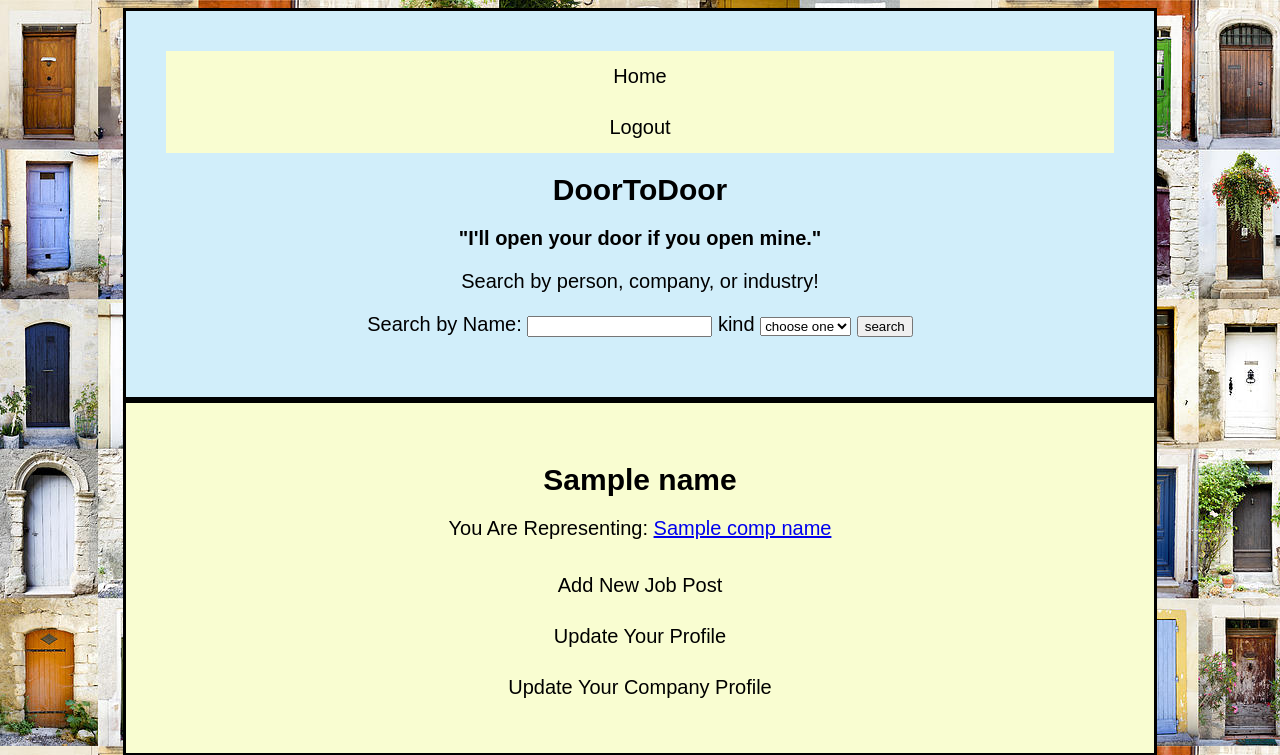
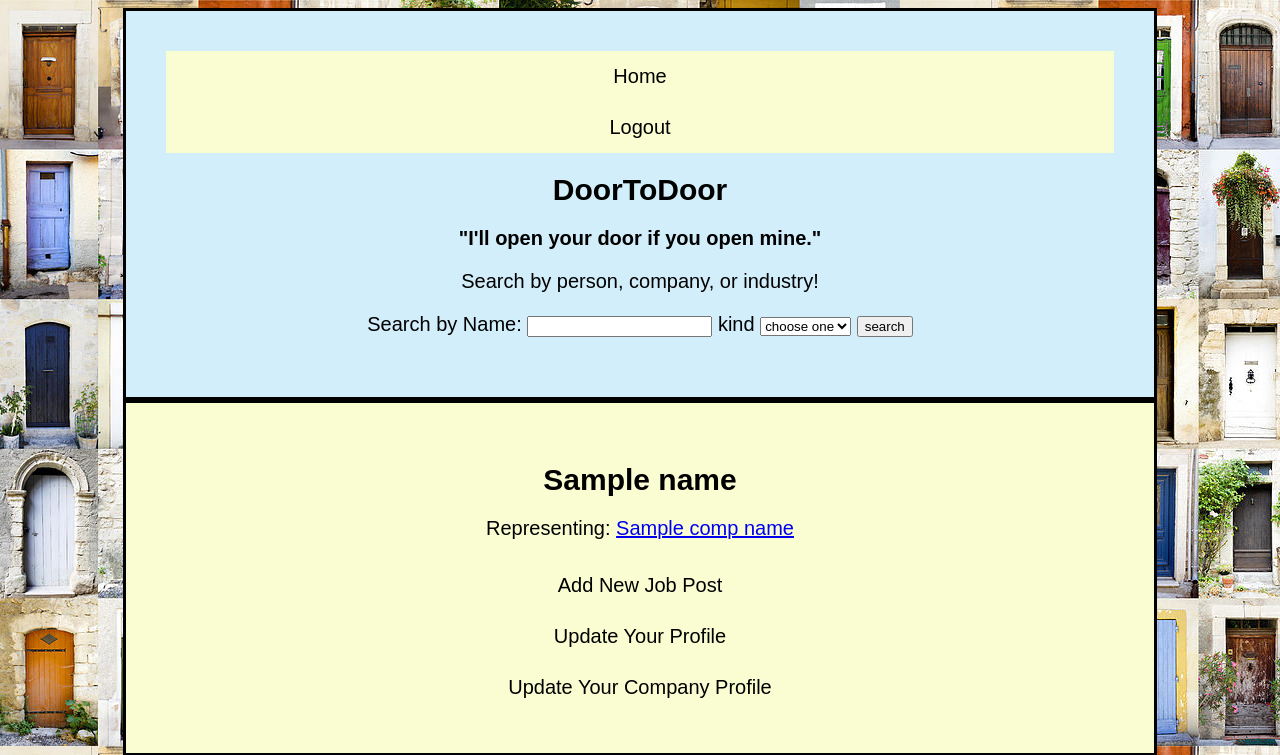
Before and after one commit to marisapapagelis/cs304-project, a Flask app: template templates/rep-page.html in a window 1280 px wide. Shown: the top 755 px of the page. Run offline with Flask 2, Linux system fonts and the light colour scheme; the visitor is signed in with stand-in values (Sample User, id 1); the template is opened without the code that fills it: most values are stand-ins (such as "Sample title", 1, 10 or a date in 2020).

Commit message:
Update rep-page.html

```diff
--- a/templates/rep-page.html
+++ b/templates/rep-page.html
@@ -4,7 +4,7 @@
 
 <h1>{{name}}</h1>
 
-<p>You Are Representing: <a href="{{url_for('company', comp_id=comp_id)}}">{{comp_name}}</a></p>
+<p> Representing: <a href="{{url_for('company', comp_id=comp_id)}}">{{comp_name}}</a></p>
 
 <ul>
   <li><a href="{{url_for('job_insert', username=username)}}">Add New Job Post</a></li>
```
